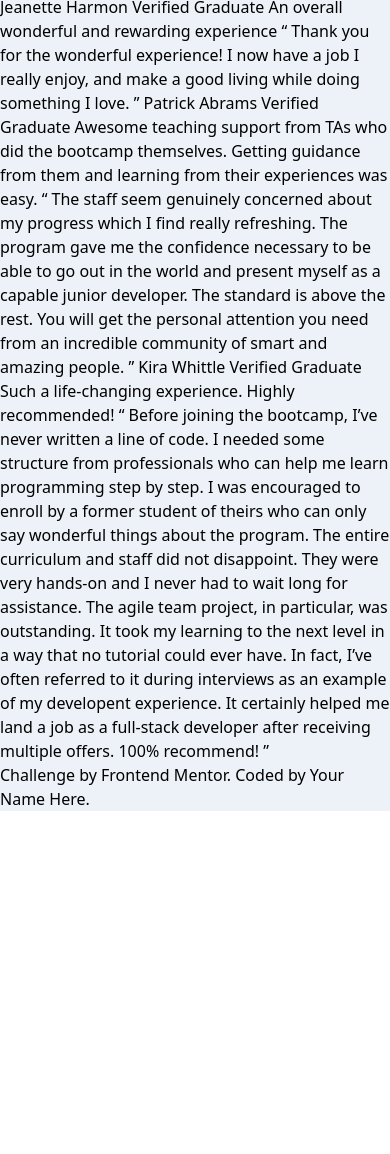
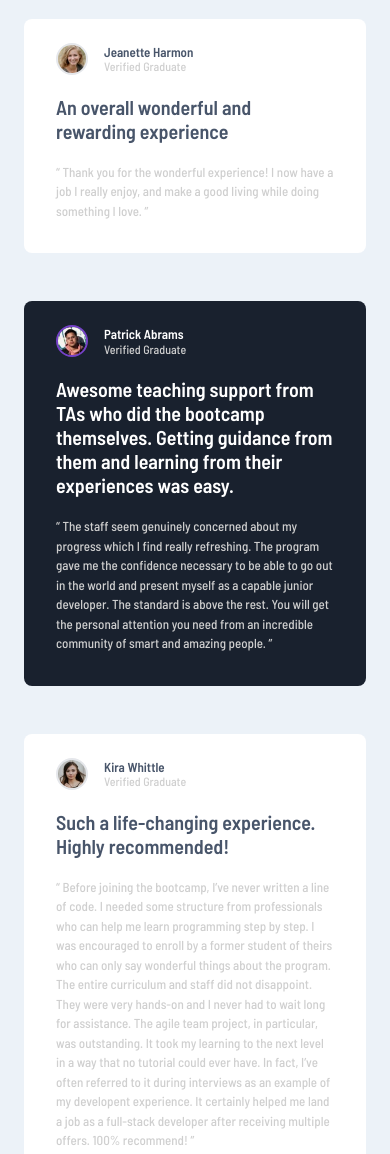
Before and after one commit to JohnRicMerque/fm-QR-code-component, a website: page fm-testimonials-grid-section/index.html in a window 390 px wide. Shown: the part 779-1933 px from the top of the page. Before the commit the page ends 1590 px from the top, so only its background shows below. Drawn offline with Linux system fonts and the light colour scheme.

Commit message:
cloned all cards mobile view, colors need fixing

```diff
--- a/fm-testimonials-grid-section/index.html
+++ b/fm-testimonials-grid-section/index.html
@@ -49,38 +49,65 @@
       for a big company. This was one of the best investments I’ve made in myself. ”</p>
     </article>
 
-    Jeanette Harmon
-    Verified Graduate
+    <article class="article bg-White">
+      <div class="flex items-center gap-4">
+        <img class="w-8 h-8 rounded-full border-2" src="./testimonials-grid-section-main/images/image-jeanette.jpg" alt="Daniel Clifford Icon">
+        <div>
+          <h1 class="font-bold -mb-1 text-Very_dark_grayish_blue">Jeanette Harmon</h1>
+          <p class="text-xs text-Light_gray">Verified Graduate</p>
+        </div>
+      </div>
 
+      <p class="font-bold text-xl text-Very_dark_grayish_blue my-5 leading-6">
         An overall wonderful and rewarding experience
+      </p>
 
+      <p class="text-Light_gray">
         “ Thank you for the wonderful experience! I now have a job I really enjoy, and make a good living
         while doing something I love. ”
+      </p>
+    </article>
 
-    Patrick Abrams
-    Verified Graduate
+    <article class="article bg-Very_dark_blackish_blue">
+      <div class="flex items-center gap-4">
+        <img class="w-8 h-8 rounded-full border-2 border-Moderate_violet" src="./testimonials-grid-section-main/images/image-patrick.jpg" alt="Daniel Clifford Icon">
+        <div>
+          <h1 class="font-bold -mb-1 text-White">Patrick Abrams</h1>
+          <p class="text-xs text-Light_gray">Verified Graduate</p>
+        </div>
+      </div>
 
-    Awesome teaching support from TAs who did the bootcamp themselves. Getting guidance from them and
-    learning from their experiences was easy.
+      <p class="font-bold text-xl text-White my-5 leading-6">
+        Awesome teaching support from TAs who did the bootcamp themselves. Getting guidance from them and learning from their experiences was easy.
+      </p>
 
+      <p class="text-Light_gray">
         “ The staff seem genuinely concerned about my progress which I find really refreshing. The program
         gave me the confidence necessary to be able to go out in the world and present myself as a capable
         junior developer. The standard is above the rest. You will get the personal attention you need from
         an incredible community of smart and amazing people. ”
+      </p>
+    </article>
 
-    Kira Whittle
-    Verified Graduate
+    <article class="article bg-White">
+      <div class="flex items-center gap-4">
+        <img class="w-8 h-8 rounded-full border-2" src="./testimonials-grid-section-main/images/image-kira.jpg" alt="Daniel Clifford Icon">
+        <div>
+          <h1 class="font-bold -mb-1 text-Very_dark_grayish_blue">Kira Whittle
+        </h1>
+          <p class="text-xs text-Light_gray">Verified Graduate</p>
+        </div>
+      </div>
 
+      <p class="font-bold text-xl text-Very_dark_grayish_blue my-5 leading-6">
         Such a life-changing experience. Highly recommended!
+      </p>
 
+      <p class="text-Light_gray">
         “ Before joining the bootcamp, I’ve never written a line of code. I needed some structure from
-    professionals who can help me learn programming step by step. I was encouraged to enroll by a former
-    student of theirs who can only say wonderful things about the program. The entire curriculum and staff
-    did not disappoint. They were very hands-on and I never had to wait long for assistance. The agile team
-    project, in particular, was outstanding. It took my learning to the next level in a way that no tutorial
-    could ever have. In fact, I’ve often referred to it during interviews as an example of my developent
-    experience. It certainly helped me land a job as a full-stack developer after receiving multiple offers.
-    100% recommend! ”
+        professionals who can help me learn programming step by step. I was encouraged to enroll by a former student of theirs who can only say wonderful things about the program. The entire curriculum and staff did not disappoint. They were very hands-on and I never had to wait long for assistance. The agile team project, in particular, was outstanding. It took my learning to the next level in a way that no tutorial could ever have. In fact, I’ve often referred to it during interviews as an example of my developent experience. It certainly helped me land a job as a full-stack developer after receiving multiple offers. 100% recommend! ”
+      </p>
+    </article>
 
     <div class="attribution">
       Challenge by <a href="https://www.frontendmentor.io?ref=challenge" target="_blank">Frontend Mentor</a>.
```
Also changed, not shown: fm-testimonials-grid-section/dist/output.css. Lines whose indentation alone changed are shown as unchanged.
